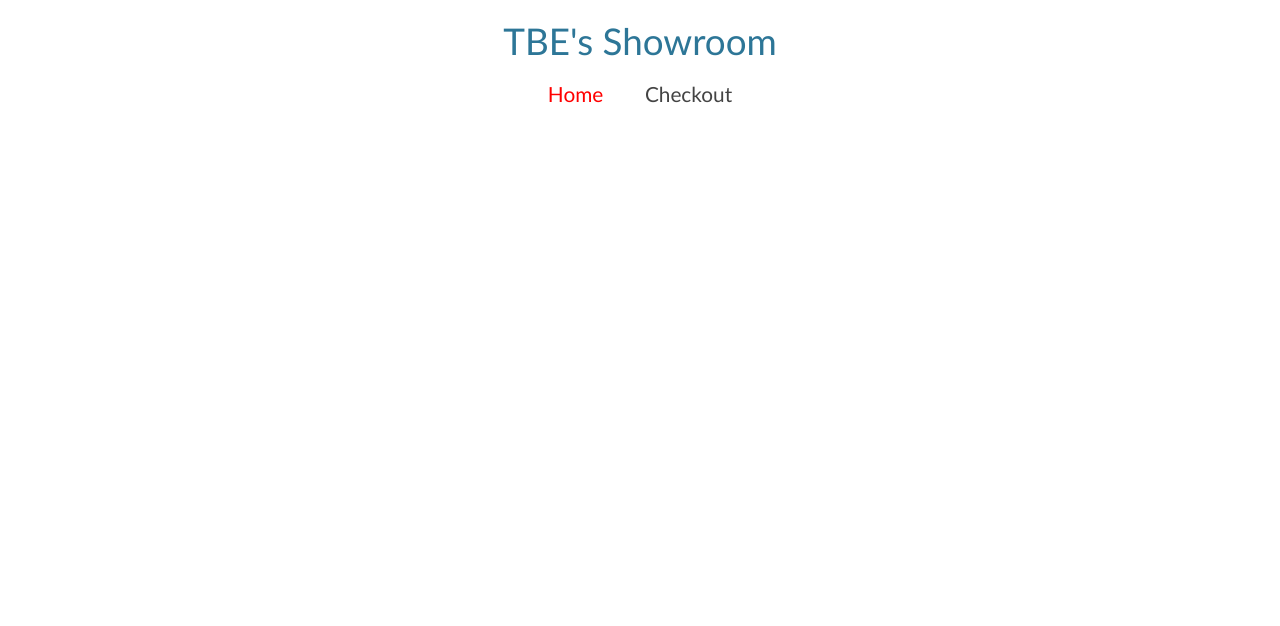
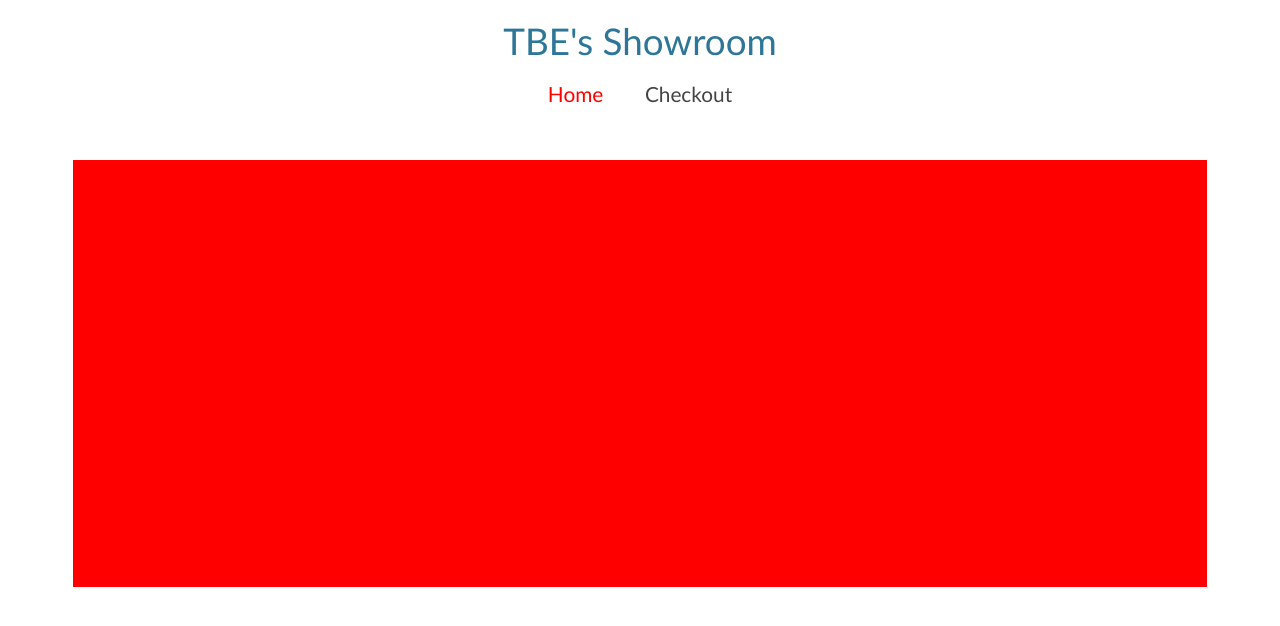
Before and after one commit to TBogdanE/ReactOnlineShop, a React (Vite) app in the folder ReactOnlineShop/: page / in a window 1280 px wide. Shown: the top 626 px of the page. Built offline with nearby package versions, Linux system fonts and the light colour scheme; no server answers.

Commit message:
add - initial product section

```diff
--- a/ReactOnlineShop/src/Initial.jsx
+++ b/ReactOnlineShop/src/Initial.jsx
@@ -1,3 +1,8 @@
+import "./styles/Initial.css";
 export default function Initial() {
-  return <div></div>;
+  return (
+    <>
+      <div id="product-view"></div>
+    </>
+  );
 }
--- /dev/null
+++ b/ReactOnlineShop/src/styles/Initial.css
@@ -0,0 +1,7 @@
+#product-view {
+  grid-area: 7 / 3 / 23 / 34;
+  display: grid;
+  justify-content: center;
+  align-items: center;
+  background-color: red;
+}
```
